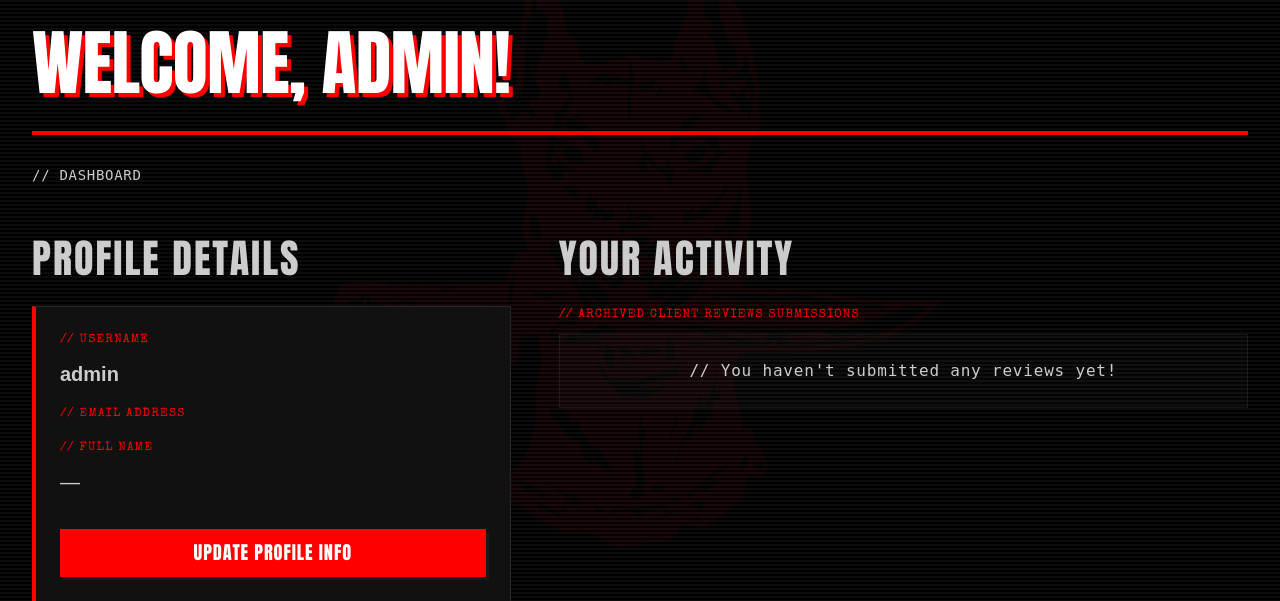
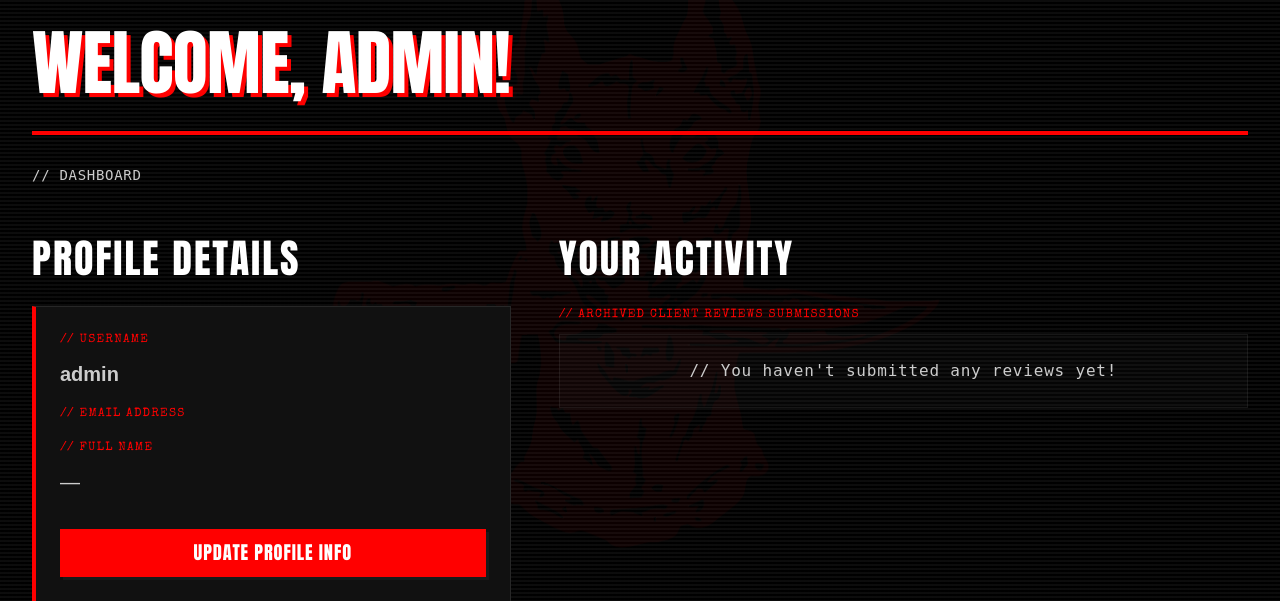
Before and after one commit to aktenas/C4-Eshop, a Django app: page /accounts/dashboard/ in a window 1280 px wide. Shown: the part 212-813 px from the top of the page. Run offline with Django 4.2, Linux system fonts and the light colour scheme; a user stored in the database is signed in; data that the repository does not hold is empty; some libraries are stand-ins or nearby versions.

Commit message:
added h2 style

```diff
--- a/final/static/css/styles.css
+++ b/final/static/css/styles.css
@@ -19,6 +19,9 @@ body.studio-body {
     color: #CCCCCC !important;
     font-family: Arial, Helvetica, sans-serif !important;
     margin: 0px !important;
+}
+h2 {
+    color: #ffffff !important;
 }
 
 /* margins for mobile */
@@ -455,6 +458,7 @@ body.light-mode .analytics-value {
     color: #111111 !important;
 }
 
+
 /* Navbar*/
 body.studio-body.light-mode .bg-obsidian {
     background-color: #ffffff !important;
@@ -546,7 +550,7 @@ body.studio-body.light-mode .page-shell::before {
 
 /* Gradient Footer*/
 body.light-mode .studio-footer {
-    background: linear-gradient(to top, rgba(255, 72, 72, 0.6) 0%, rgba(245, 245, 245, 0) 60%) !important;
+    background: linear-gradient(to top, rgba(255, 72, 72, 0.6) 0%, rgba(245, 245, 245, 0.75) 60%) !important;
 }
 
 body.light-mode .studio-footer footer {
```
